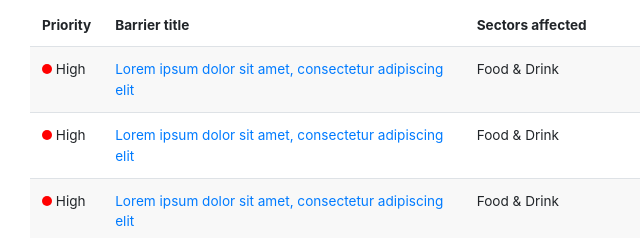
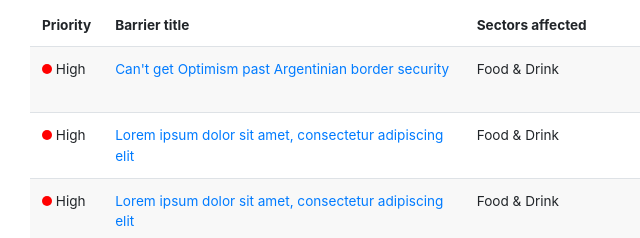
Before and after one commit to keeftango/dit-mab.github.io, a plain HTML site: page test-layout-jan19/dashboard.html in a window 1280 px wide. Shown: the part 358-596 px from the top of the page, 0-640 px from the left. Drawn offline with nearby package versions, Linux system fonts and the light colour scheme.

Commit message:
page link

```diff
--- a/test-layout-jan19/dashboard.html
+++ b/test-layout-jan19/dashboard.html
@@ -91,7 +91,7 @@
                             <tbody>
                             <tr>
                                 <td><span class="dot"></span> High</td>
-                                <td><a href="#">Lorem ipsum dolor sit amet, consectetur adipiscing elit</a></td>
+                                <td><a href="barrier.html">Can't get Optimism past Argentinian border security</a></td>
                                 <td>Food &amp; Drink</td>
                                 <td>Lorem ipsum dolor sit amet, consectetur adipiscing elit. Aliquam a condimentum nunc.</td>
                                 <td>26 Nov 2018</td>
```
